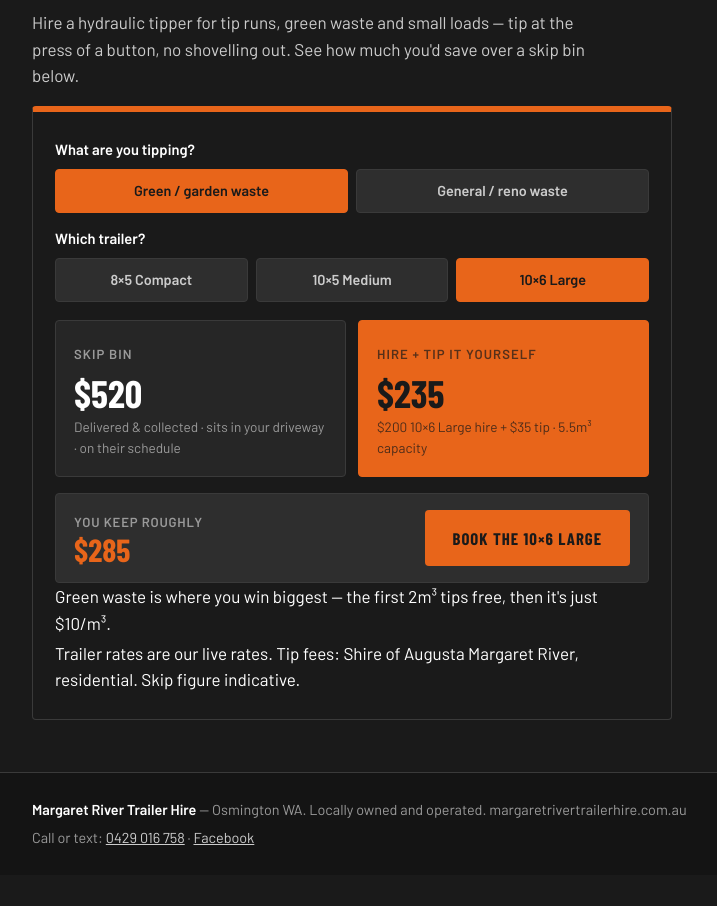
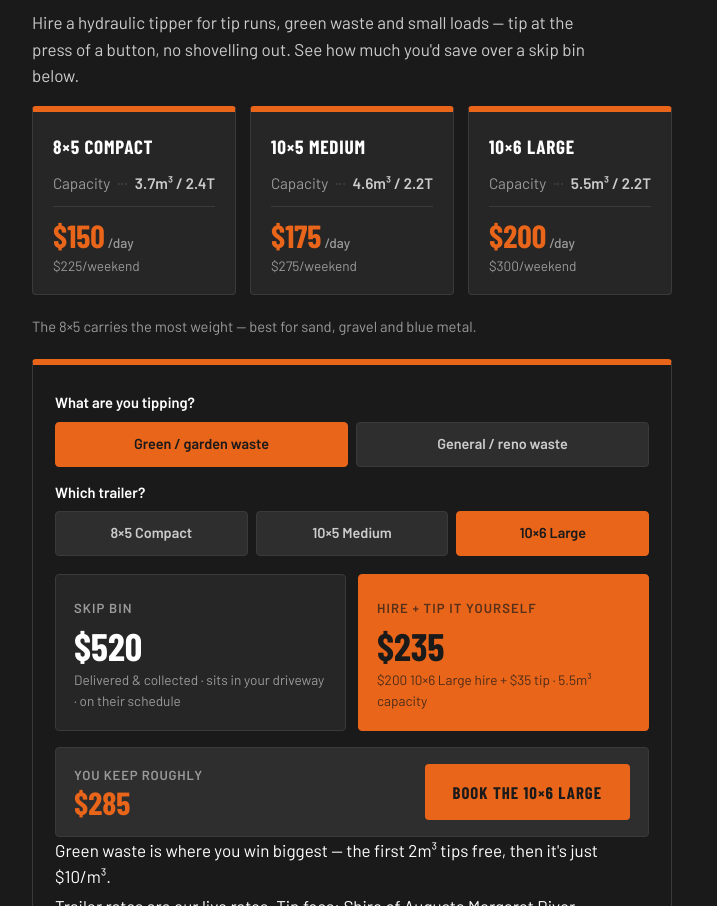
Before and after one commit to margaretrivertrailerhire-rgb/mrth-site, a plain HTML site: page index.html in a window 1280 px wide. Shown: the part 10580-11486 px from the top of the page, without its empty margins (148-865 px from the left). Before the commit the page ends 11455 px from the top, so only its background shows below. Drawn offline with nearby package versions, Linux system fonts and the light colour scheme.

Commit message:
Add static trailer rate cards to hire section
Publishes day/weekend rates and capacities in plain HTML above the
calculator so pricing is visible without JS interaction.

```diff
--- a/index.html
+++ b/index.html
@@ -165,6 +165,20 @@
   .hire-save .lbl{font-weight:600;font-size:.82rem;letter-spacing:.06em;text-transform:uppercase;color:var(--gravel)}
   .hire-save .big{font-family:'Barlow Condensed';font-weight:700;font-size:2rem;color:var(--orange);line-height:1}
   @media (min-width:600px){.hire-compare{grid-template-columns:1fr 1fr}}
+
+  /* trailer rate cards */
+  .trate-grid{display:grid;grid-template-columns:1fr;gap:14px;margin-bottom:20px;max-width:640px}
+  .trate-card{background:var(--grey-dark);border:1px solid var(--divider);border-top:6px solid var(--orange);border-radius:4px;padding:20px 20px 18px}
+  .trate-card h3{font-family:'Barlow Condensed';font-weight:700;text-transform:uppercase;letter-spacing:.04em;color:var(--white);font-size:1.2rem;margin-bottom:10px}
+  .trate-card .cap{display:flex;align-items:baseline;gap:8px;padding-bottom:10px;margin-bottom:12px;border-bottom:1px solid var(--divider);font-size:.95rem}
+  .trate-card .cap .m{color:var(--gravel);white-space:nowrap}
+  .trate-card .cap .dots{flex:1;border-bottom:2px dotted var(--divider);transform:translateY(-4px)}
+  .trate-card .cap .p{font-weight:600;color:var(--soft);white-space:nowrap;font-variant-numeric:tabular-nums}
+  .trate-card .day{font-family:'Barlow Condensed';font-weight:700;font-size:2rem;color:var(--orange);line-height:1}
+  .trate-card .day span{font-family:'Barlow';font-weight:500;font-size:.85rem;color:var(--gravel);text-transform:none;letter-spacing:0;margin-left:3px}
+  .trate-card .wknd{font-size:.85rem;color:var(--gravel);margin-top:4px}
+  .trate-note{font-size:.92rem;color:var(--gravel);margin:2px 0 22px;max-width:60ch}
+  @media (min-width:700px){.trate-grid{grid-template-columns:repeat(3,1fr)}}
 
   footer{background:#141414;color:var(--gravel);padding:26px 0;font-size:.9rem;border-top:1px solid var(--divider)}
   footer a{color:var(--soft)}
@@ -550,6 +564,28 @@
     <h2>Hydraulic tipper trailer hire</h2>
     <p style="margin:-6px 0 18px;max-width:60ch;color:var(--soft)">Hire a hydraulic tipper for tip runs, green waste and small loads — tip at the press of a button, no shovelling out. See how much you'd save over a skip bin below.</p>
 
+    <div class="trate-grid">
+      <div class="trate-card">
+        <h3>8×5 Compact</h3>
+        <p class="cap"><span class="m">Capacity</span><span class="dots"></span><span class="p">3.7m³ / 2.4T</span></p>
+        <div class="day">$150<span>/day</span></div>
+        <div class="wknd">$225/weekend</div>
+      </div>
+      <div class="trate-card">
+        <h3>10×5 Medium</h3>
+        <p class="cap"><span class="m">Capacity</span><span class="dots"></span><span class="p">4.6m³ / 2.2T</span></p>
+        <div class="day">$175<span>/day</span></div>
+        <div class="wknd">$275/weekend</div>
+      </div>
+      <div class="trate-card">
+        <h3>10×6 Large</h3>
+        <p class="cap"><span class="m">Capacity</span><span class="dots"></span><span class="p">5.5m³ / 2.2T</span></p>
+        <div class="day">$200<span>/day</span></div>
+        <div class="wknd">$300/weekend</div>
+      </div>
+    </div>
+    <p class="trate-note">The 8×5 carries the most weight — best for sand, gravel and blue metal.</p>
+
     <div class="hirecalc">
       <p class="ctrl-label">What are you tipping?</p>
       <div class="hire-toggle">
```
